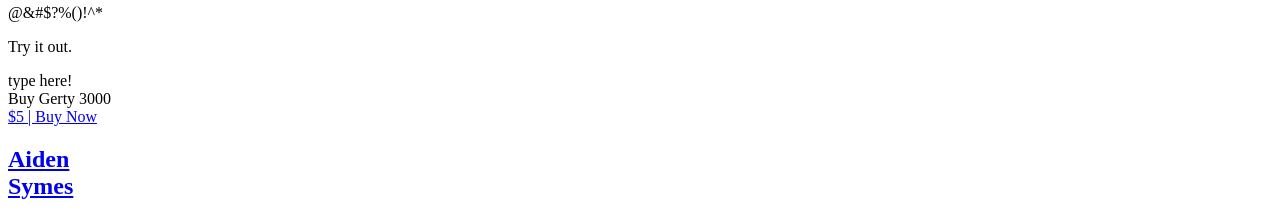
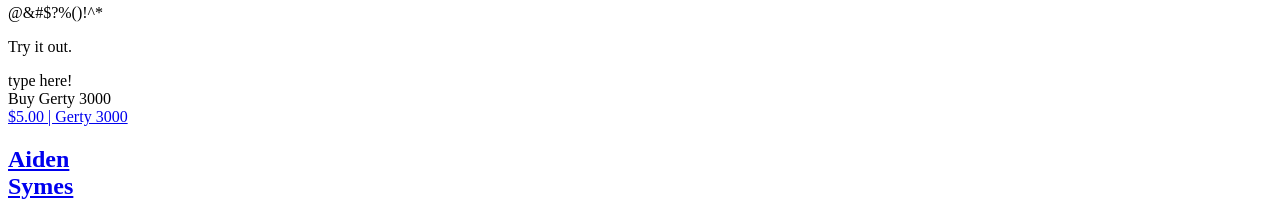
Before and after one commit to aidensymes/fonts.aidensymes.com, a Jekyll site: the page built from _fonts/gerty-3000.markdown, in a window 1280 px wide. Shown: the part 724-941 px from the top of the page. Built offline with Jekyll 4.4.1, drawn with Linux system fonts in a browser that asks for light colours.

Commit message:
Updated Gerty 3000

```diff
--- a/_fonts/gerty-3000.markdown
+++ b/_fonts/gerty-3000.markdown
@@ -22,7 +22,7 @@ samples:
 buy:
   Gerty 3000: |-
     <script src="https://gumroad.com/js/gumroad.js"></script>
-    <a class="gumroad-button" href="https://gum.co/mSit" target="_blank">$5 | Buy Now</a>
+    <a class="gumroad-button" href="https://gum.co/mSit" target="_blank">$5.00 | Gerty 3000</a>
 layout: font
 ---
 
```
